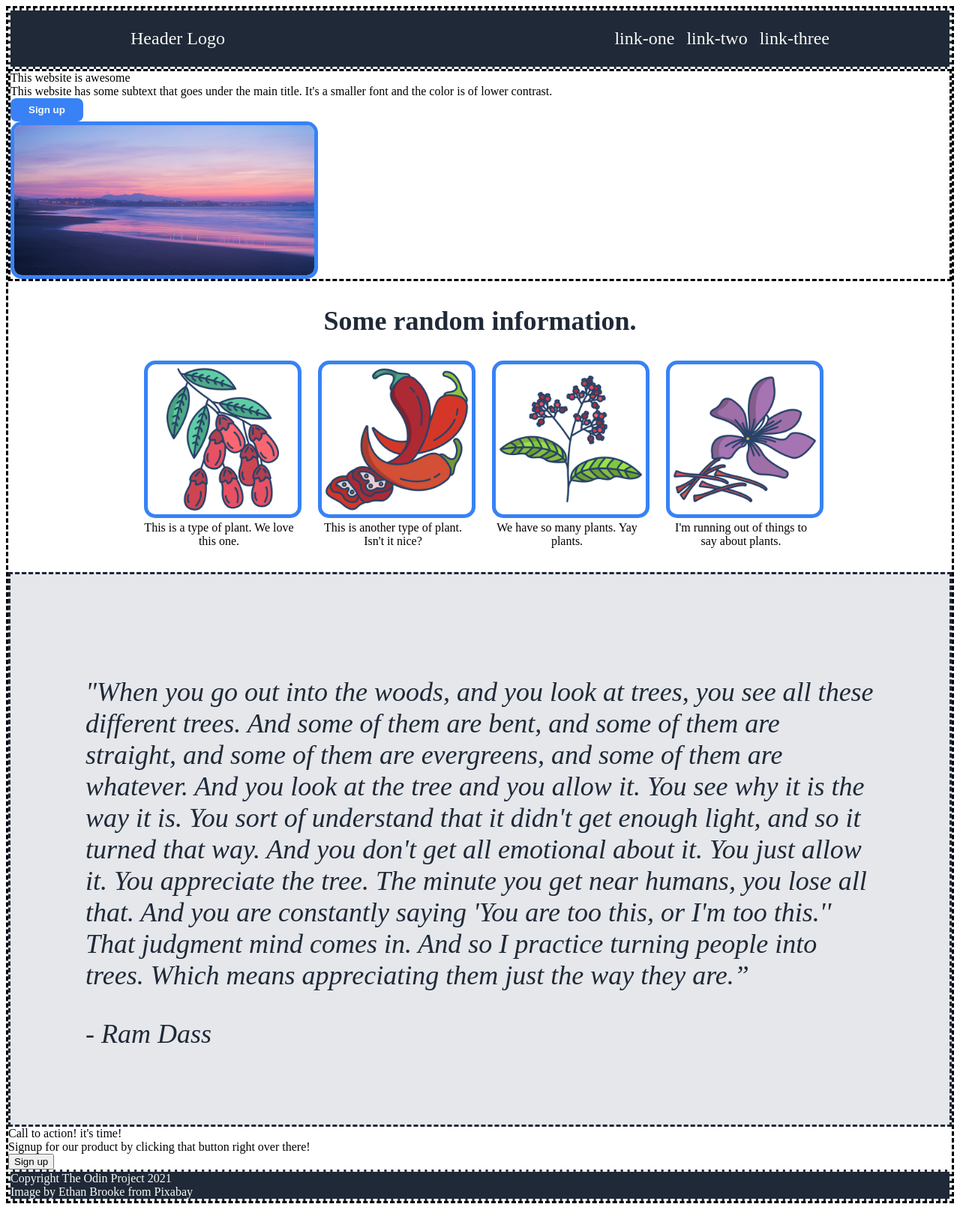
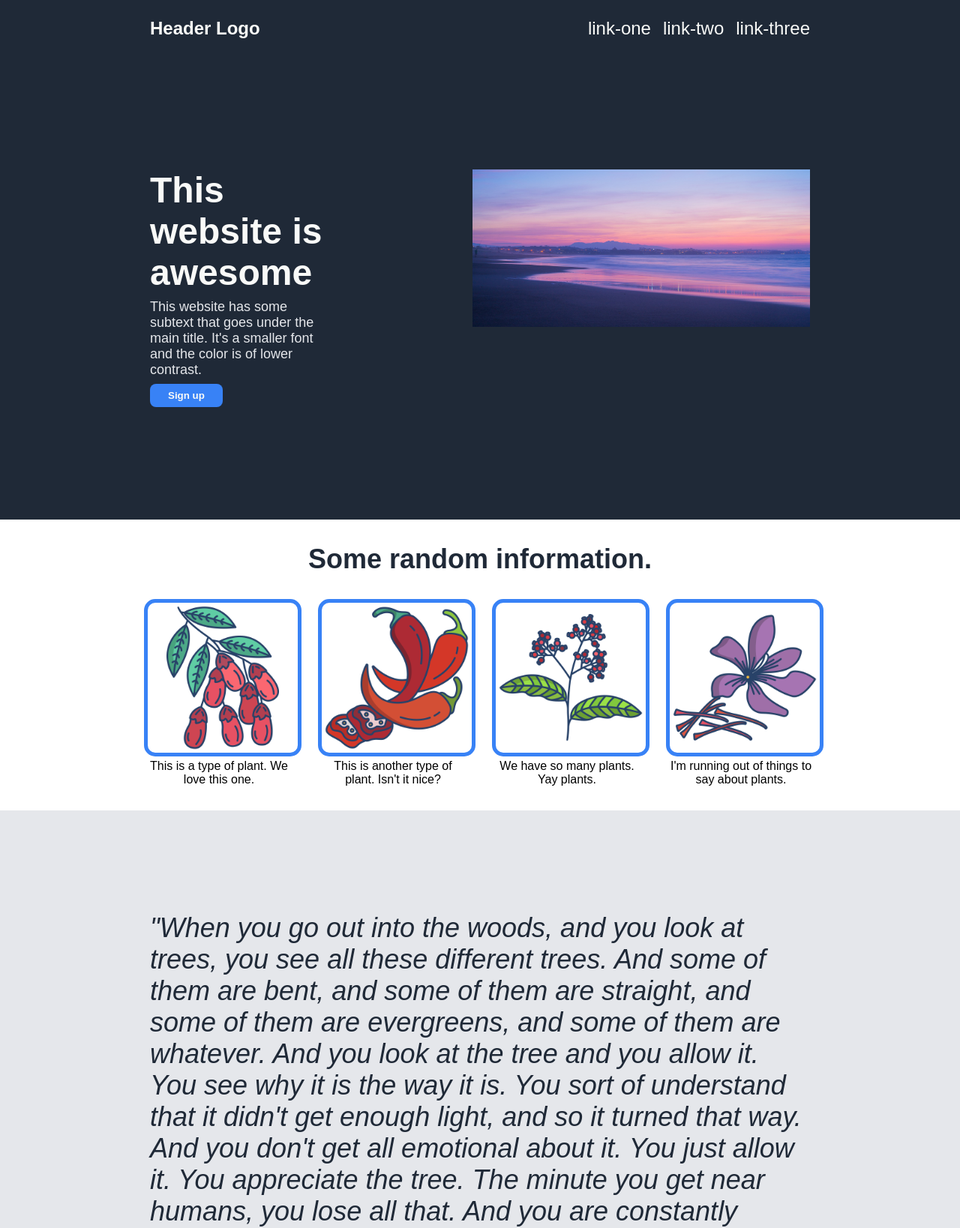
Before and after one commit to Dudeverse/flexbox-final, a plain HTML site: page index.html in a window 1280 px wide. Shown: the top 1638 px of the page at 75% size. Before the commit the page ends 1613 px from the top, so only its background shows below. Drawn offline with Linux system fonts and the light colour scheme.

Commit message:
finished landing page

```diff
--- a/index.html
+++ b/index.html
@@ -76,16 +76,18 @@
     <!--#----------------------------------------------------------------------------#-->
 
     <div class="modal">
+        <div class="modal-left">
         <div class="modal-text">Call to action! it's time!</div>
         <div class="modal-subtext">Signup for our product by clicking that button right over there!</div>
-        <button>Sign up</button>
+    </div>
+        <button id="hero2">Sign up</button>
     </div>
 
     <!--#------------------------------FOOTER(TODO)----------------------------------------#-->
     <!--#----------------------------------------------------------------------------#-->
 
     <div class="footer">
-        <div class="copyright">Copyright The Odin Project 2021</div>
+        <div class="copyright">Copyright &copy; The Odin Project 2021</div>
         <div class="credits">
         Image by <a href="https://pixabay.com/users/seoulinspired-12152046/?utm_source=link-attribution&utm_medium=referral&utm_campaign=image&utm_content=4165352">Ethan Brooke</a> from <a href="https://pixabay.com//?utm_source=link-attribution&utm_medium=referral&utm_campaign=image&utm_content=4165352">Pixabay</a>
         </div>
--- a/style.css
+++ b/style.css
@@ -2,23 +2,25 @@
 body {
     display: flex;
     flex-direction: column;
-    border-style: dashed;
+    font-family: Arial, Helvetica, sans-serif;
+    margin: 0;
 }
 /* ---------------header-------------------------*/
 .header {
     background-color: #1f2937;
     color: #f9faf8;
     font-size: 24px;
-    border-style: dashed;
+    font-weight: bold;
     display: flex;
     justify-content: space-between;
     align-items: center;
-    padding-left: 160px;
-    padding-right: 160px;
+    padding-left: 200px;
+    padding-right: 200px;
 }
 
 .links {
     display: flex;
+    font-weight: lighter;
     gap: 16px;
 }
 ul {
@@ -31,9 +33,32 @@ a {
 }
 /*--------------MODAL-1(TODO)--------------------------*/
 .awesome {
-    border-style: dashed;
+    background-color: #1f2937;
+    color: #f9faf8;
+    display: flex;
+    padding: 150px 200px;
+    justify-content: space-between;
+    gap: 200px;
 }
 
+.awesome-left {
+    display: flex;
+    flex-direction: column;
+    align-items: flex-start;
+    gap: 8px;
+}
+
+.awesome-title {
+    font-size: 48px;
+    font-weight: bolder;
+    color: #f9faf8;
+}
+
+.subtext {
+    font-size: 18px;
+    color:#e5e7eb;
+
+}
 button#hero {
     background-color: #3882f6;
     color: #f9faf8;
@@ -45,8 +70,11 @@ button#hero {
 
 .awesome-pic {
     display: flex;
-    width: 400px;
-    height: 200px;
+    height: 210px;
+    width: 450px;
+    border: none;
+    border-radius: 0;
+    flex-shrink: 0;
 }
 
 /*--------------INFORMATION SECTION--------------------------*/
@@ -83,24 +111,64 @@ img {
 
 .quote {
     background-color: #e5e7eb;
-    border-style: dashed;
     font-style: italic;
     font-weight: lighter;
     font-size: 36px;
     color: #1f2937;
-    padding: 100px;
+    padding: 100px 200px;
 
+}
+
+.author {
+    font-weight: bold;
+    text-align: end;
 }
 
 /*--------------MODAL-2 (TODO)--------------------------*/
 
+.modal {
+    background: white;
+    border-radius: 10px;
+    background-color: #3882f6;
+    display: flex;
+    justify-content: center;
+    align-items: center;
+    margin: 0 auto;
+    padding: 40px 100px;
+    margin-top: 100px;
+    margin-bottom: 100px;
+    gap: 120px;
+}
 
+.modal-text {
+    color: #f9faf8;
+    font-weight: bolder;
+    font-size: 24px;
+}
 
+.modal-subtext {
+    color: #f9faf8;
+}
+
+button#hero2 {
+    background-color: #3882f6;
+    color: #f9faf8;
+    font-weight: bold;
+    padding: 8px 24px;
+    border-radius: 8px;
+    border: 2px solid #f9faf8;
+}
 /*--------------FOOTER(TODO)--------------------------*/
 
 .footer {
+
     background-color: #1f2937;
     color: #f9faf8;
     font-size: 16px;
     border-style: dashed;
+    display: flex;
+    flex-direction: column;
+    justify-content: center;
+    align-items: center;
+    padding: 30px 10px;
 }
```
